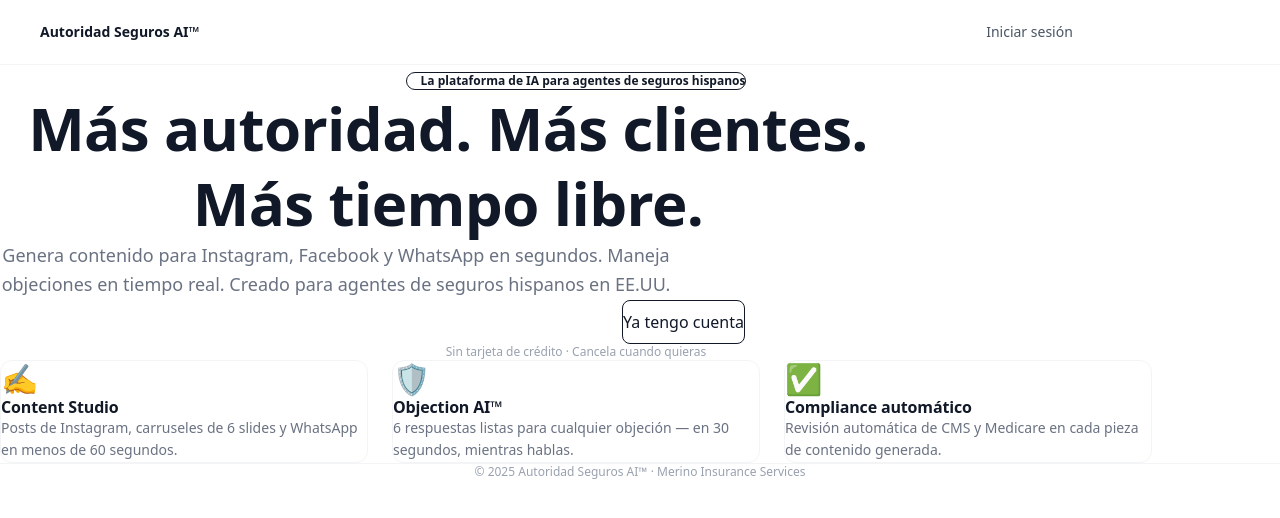
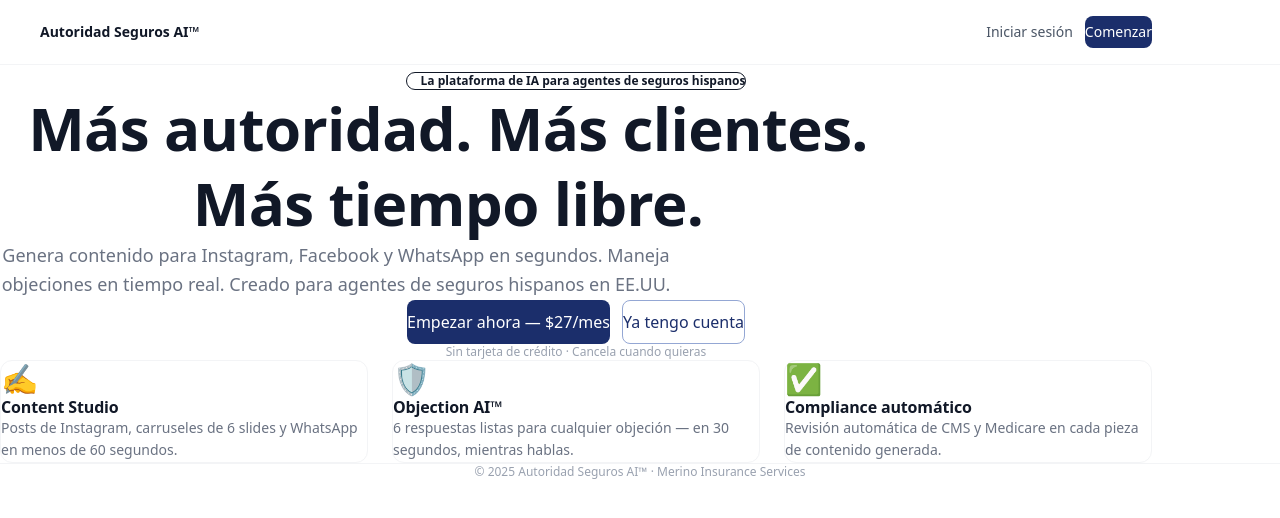
Before and after one commit to arahimerino18-jpg/autoridad-seguros, a Next.js app: page / in a window 1280 px wide. Shown: the top 518 px of the page. Built offline with nearby package versions, Linux system fonts and the light colour scheme; no server answers.

Commit message:
fix: replace brand color tokens with Tailwind v4 hex values

```diff
--- a/src/components/content-studio/content-studio.tsx
+++ b/src/components/content-studio/content-studio.tsx
@@ -158,7 +158,7 @@
       {/* Canal indicator */}
       <div className="flex items-center gap-2 bg-[#EEF1F8] rounded-xl px-3 py-2">
         <span className="text-lg">{channel.emoji}</span>
-        <span className="text-sm font-medium text-brand-navy-700">{channel.label}</span>
+        <span className="text-sm font-medium text-[#0F1A3E]">{channel.label}</span>
       </div>
 
       {/* Tema */}
@@ -457,7 +457,7 @@
                 ))}
                 <button
                   onClick={() => setShowCustomInput(!showCustomInput)}
-                  className="text-xs px-3 py-1.5 rounded-full border border-brand-gold-200 bg-brand-gold-50 text-brand-gold-700 hover:bg-brand-gold-100 transition-all"
+                  className="text-xs px-3 py-1.5 rounded-full border border-[#F0D98A] bg-[#FDF8E8] text-[#8A6010] hover:bg-[#FAF0C8] transition-all"
                 >
                   ✏️ Instrucción propia
                 </button>
--- a/src/components/ui/button.tsx
+++ b/src/components/ui/button.tsx
@@ -12,7 +12,7 @@
     'inline-flex items-center justify-center gap-2',
     'font-medium rounded-lg',
     'transition-all duration-150',
-    'focus-visible:outline-none focus-visible:ring-2 focus-visible:ring-brand-navy focus-visible:ring-offset-2',
+    'focus-visible:outline-none focus-visible:ring-2 focus-visible:ring-[#1B2E6B] focus-visible:ring-offset-2',
     'disabled:pointer-events-none disabled:opacity-50',
     'select-none',
   ],
@@ -20,25 +20,25 @@
     variants: {
       variant: {
         primary: [
-          'bg-brand-navy-500 text-white',
-          'hover:bg-brand-navy-600 active:bg-brand-navy-700',
+          'bg-[#1B2E6B] text-white',
+          'hover:bg-[#16255A] active:bg-[#111C42]',
           'shadow-brand hover:shadow-brand-lg',
         ],
         secondary: [
-          'bg-white text-brand-navy-500',
-          'border border-brand-navy-200',
-          'hover:bg-brand-navy-50 hover:border-brand-navy-300',
-          'active:bg-brand-navy-100',
+          'bg-white text-[#1B2E6B]',
+          'border border-[#94A7D4]',
+          'hover:bg-[#EEF1F8] hover:border-[#6B88C4]',
+          'active:bg-[#D5DCF0]',
         ],
         gold: [
-          'bg-brand-gold-400 text-white',
-          'hover:bg-brand-gold-500 active:bg-brand-gold-600',
+          'bg-[#D4A017] text-white',
+          'hover:bg-[#B8880F] active:bg-[#9C720D]',
           'shadow-gold',
         ],
         ghost: [
-          'bg-transparent text-brand-navy-500',
-          'hover:bg-brand-navy-50',
-          'active:bg-brand-navy-100',
+          'bg-transparent text-[#1B2E6B]',
+          'hover:bg-[#EEF1F8]',
+          'active:bg-[#D5DCF0]',
         ],
         danger: [
           'bg-danger text-white',
@@ -49,7 +49,7 @@
           'hover:bg-red-50',
         ],
         link: [
-          'bg-transparent text-brand-navy-500 underline-offset-4',
+          'bg-transparent text-[#1B2E6B] underline-offset-4',
           'hover:underline',
           'p-0 h-auto',
         ],
```
